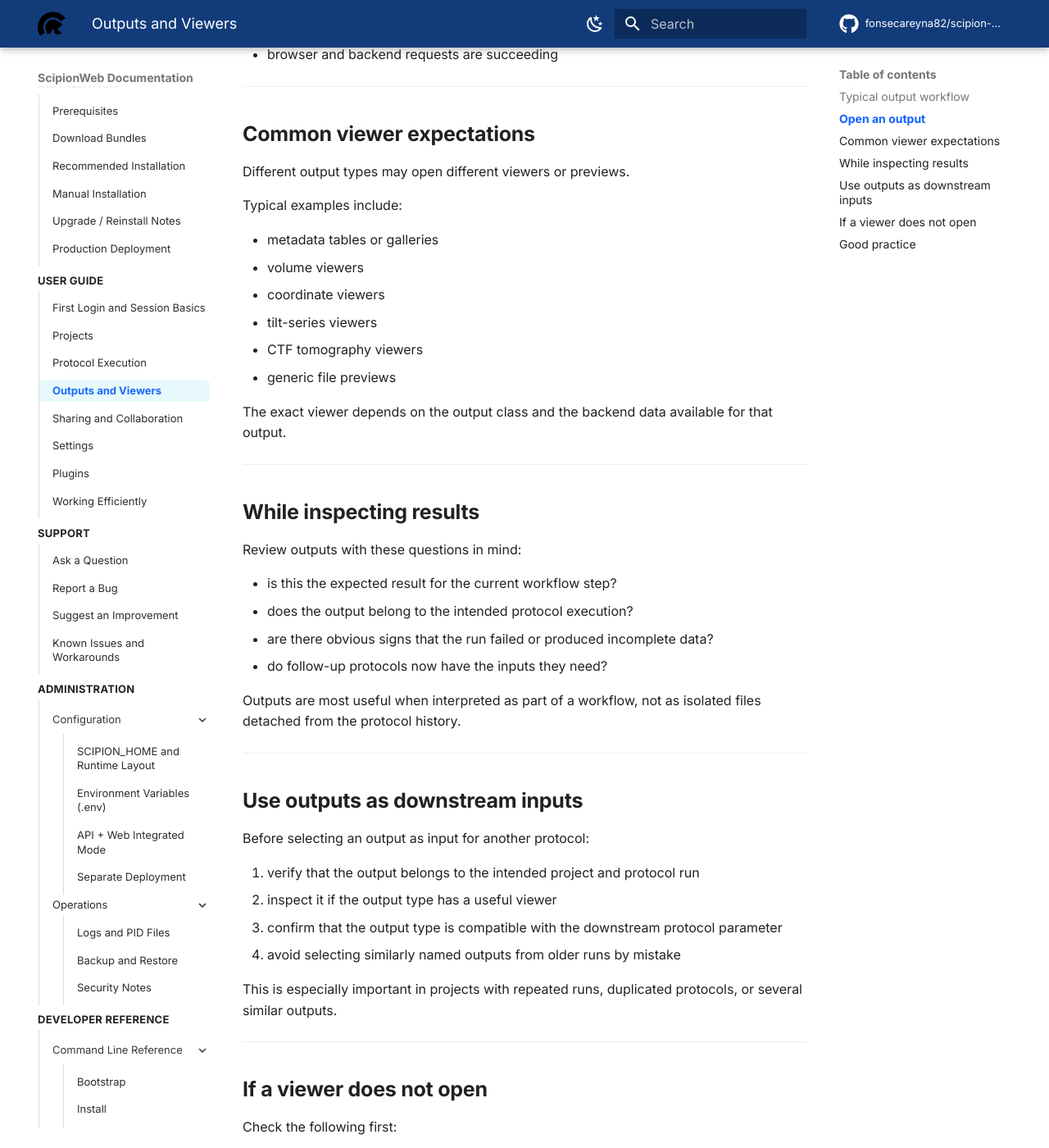
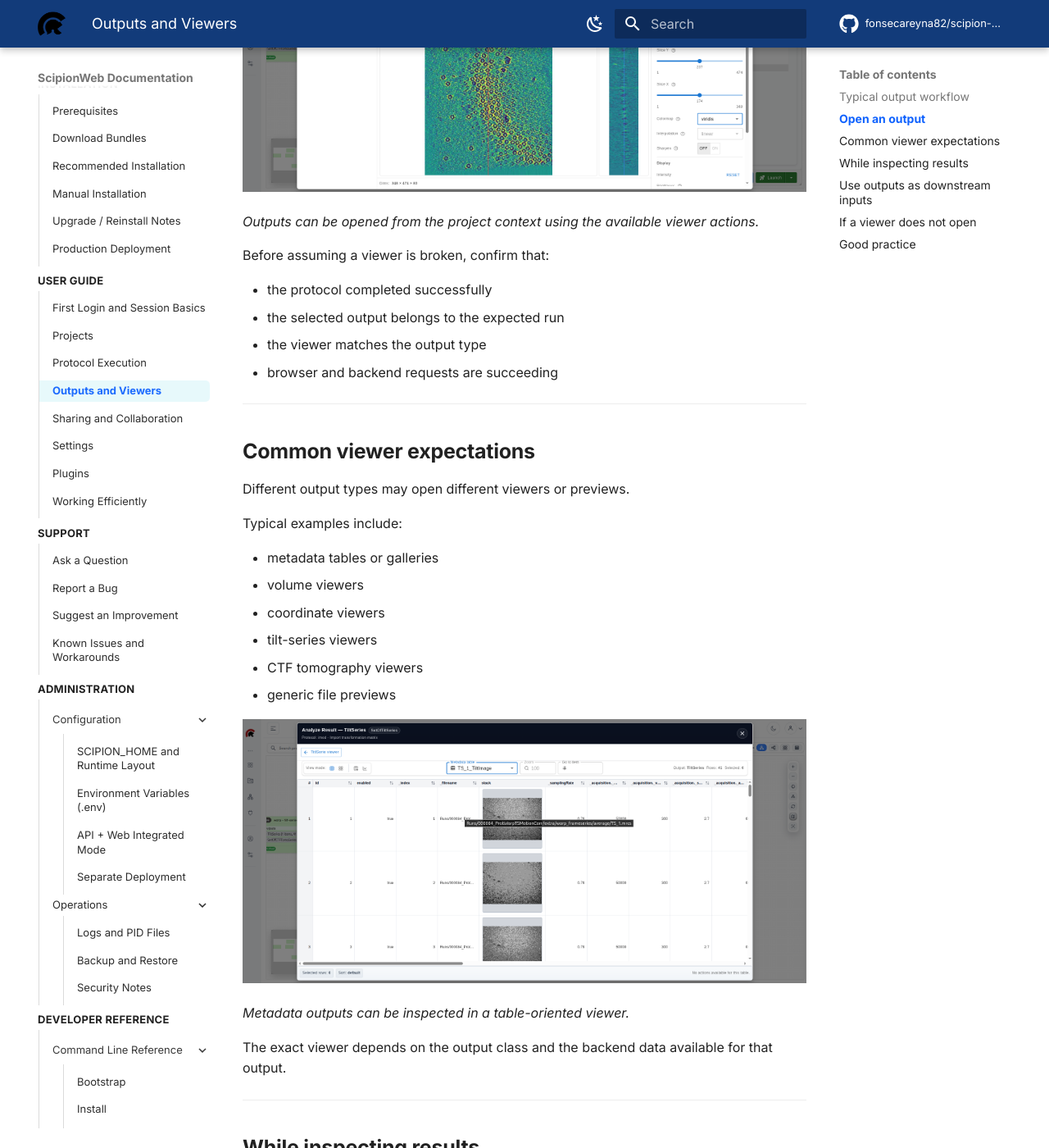
Before and after one commit to fonsecareyna82/scipion-docs, an MkDocs documentation site: the page built from docs/user-guide/outputs.md, in a window 1280 px wide and 1400 px high, scrolled down 974 px. Shown: the whole window at 82% size. Built offline with MkDocs 1.6.1 and Material for MkDocs 9.7.7, drawn with Linux system fonts in a browser that asks for light colours; comment, search, counter and statistics services are not loaded.

Commit message:
Add output viewer screenshots to user guide

```diff
--- a/docs/user-guide/outputs.md
+++ b/docs/user-guide/outputs.md
@@ -25,6 +25,10 @@ After a protocol finishes, you will usually:
 5. Open the preview or viewer action associated with that output.
 6. Confirm that the viewer content matches the expected output type.
 
+![Outputs viewer dialog](../assets/images/screenshots/user-guide/outputs-viewer-dialog.png)
+
+*Outputs can be opened from the project context using the available viewer actions.*
+
 Before assuming a viewer is broken, confirm that:
 
 - the protocol completed successfully
@@ -46,6 +50,10 @@ Typical examples include:
 - tilt-series viewers
 - CTF tomography viewers
 - generic file previews
+
+![Metadata viewer table](../assets/images/screenshots/user-guide/metadata-viewer-table.png)
+
+*Metadata outputs can be inspected in a table-oriented viewer.*
 
 The exact viewer depends on the output class and the backend data available for that output.
 
```
